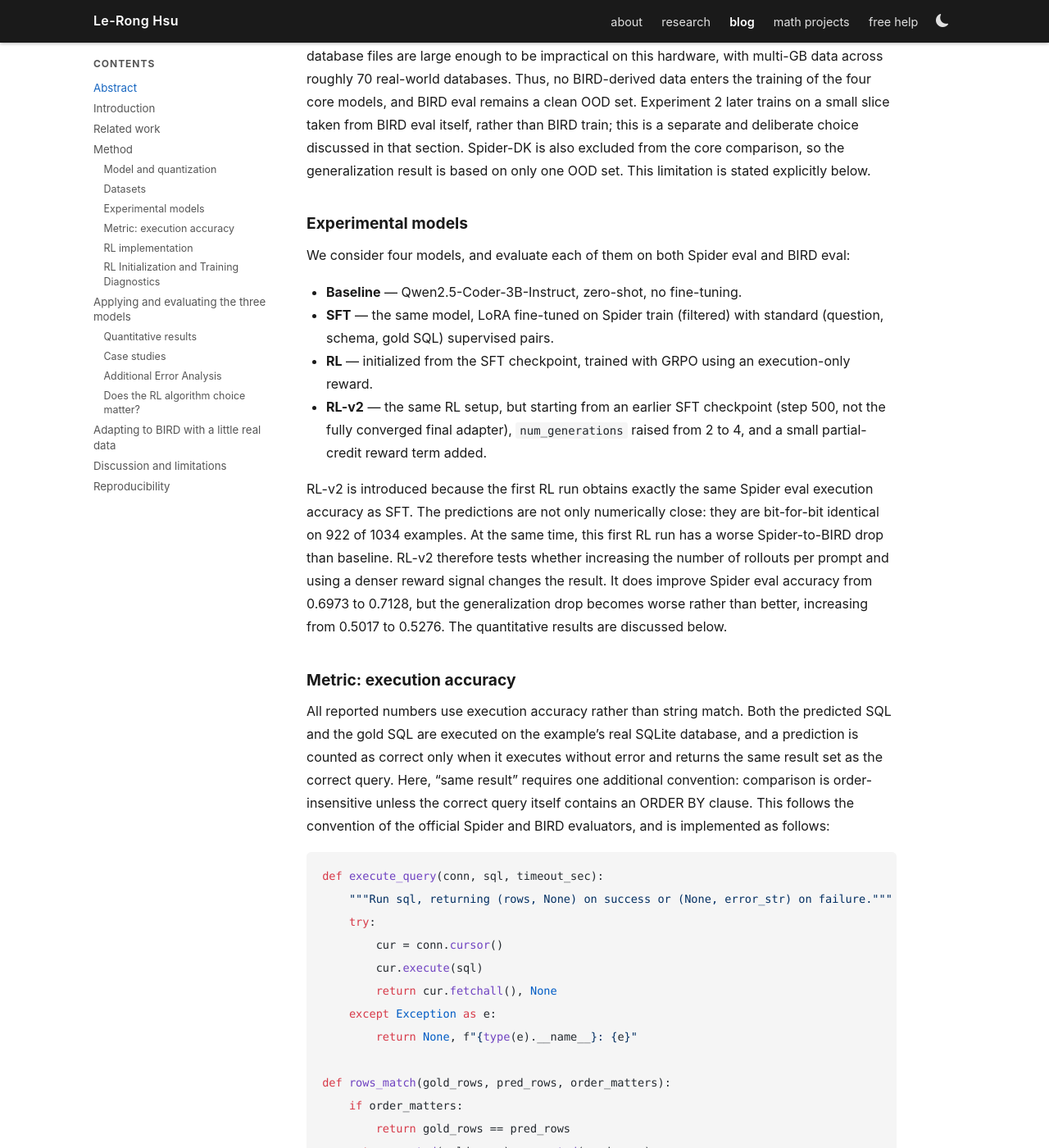
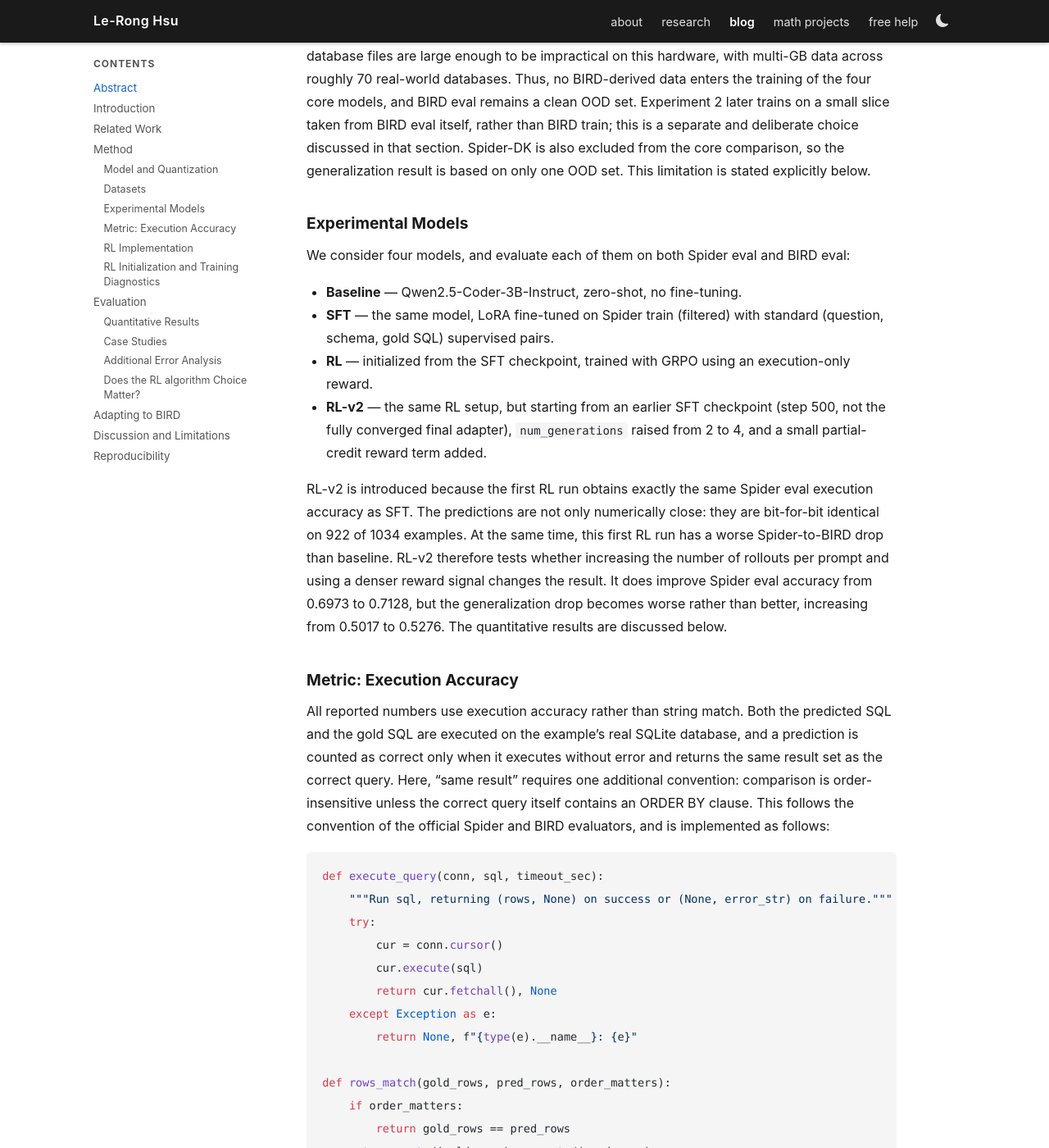
Before and after one commit to levi-hsu/levi-hsu.github.io, a Jekyll site: the page built from _posts/2026-08-13-text-to-sql.md, in a window 1280 px wide and 1400 px high, scrolled down 3549 px. Shown: the whole window at 82% size. Built offline with Jekyll 4.4.1, drawn with Linux system fonts in a browser that asks for light colours; some of the changed text lies outside the part shown.

Commit message:
20260816-4

```diff
--- a/_posts/2026-08-13-text-to-sql.md
+++ b/_posts/2026-08-13-text-to-sql.md
@@ -31,7 +31,7 @@ This project studies a narrower and more answerable version of the question cons
 
 There are two main findings. First, the observed benefit of post-training is entirely in-distribution: every post-trained model improves on Spider but performs worse than the untouched zero-shot model on BIRD. Thus, in this experiment, better in-distribution performance does not translate into better out-of-distribution performance. Second, the error analysis helps explain this result by showing how the error distribution changes after post-training.
 
-## Related work
+## Related Work
 
 SQL-R1, Reasoning-SQL, and Arctic-Text2SQL-R1 train Qwen2.5-Coder-family models with GRPO-style, execution-verifiable rewards, and report that RL post-training improves over SFT-only baselines by several execution-accuracy points at 7B-32B scale. In particular, Arctic-Text2SQL-R1 finds that a simple execution-only reward performs better than more complicated partial-credit reward schemes, and that initializing RL from a converged SFT checkpoint performs better than starting RL from an untrained base. This project adopts both design choices directly instead of re-deriving them. Since Qwen2.5-Coder is also the shared base-model family in this literature and OmniSQL, the 3B-scale results here are comparable in type, although not necessarily in magnitude, to those papers.
 
@@ -39,7 +39,7 @@ None of the papers above reports a per-category error breakdown. They report agg
 
 ## Method
 
-### Model and quantization
+### Model and Quantization
 
 All models use exactly the same base model, Qwen2.5-Coder-3B-Instruct. Therefore, the architecture, parameter count, and tokenizer are fixed, and only the post-training procedure changes. Training uses QLoRA: the base weights are quantized to 4-bit NF4 at loading time and then frozen, while LoRA adapters are trained on top in bf16. Since the term "QLoRA" alone does not show the actual configuration choices, the implementation used in this project is given below:
 
@@ -77,7 +77,7 @@ Only the adapter is updated or saved, while the base model on disk remains uncha
 
 Spider train (full) and Spider eval are the main training and in-distribution evaluation sets. Spider train (filtered), the 2000-example subset actually used for training, is a filtered subset of the 8659-example Spider train (full) release rather than the entire training split. BIRD eval is used as the out-of-distribution set. It is not used for training in any of the four core models, so we use the accuracy gap between Spider eval and BIRD eval as a simple measure of the OOD performance drop. BIRD train, the official training split, is excluded entirely because its per-database files are large enough to be impractical on this hardware, with multi-GB data across roughly 70 real-world databases. Thus, no BIRD-derived data enters the training of the four core models, and BIRD eval remains a clean OOD set. Experiment 2 later trains on a small slice taken from BIRD eval itself, rather than BIRD train; this is a separate and deliberate choice discussed in that section. Spider-DK is also excluded from the core comparison, so the generalization result is based on only one OOD set. This limitation is stated explicitly below.
 
-### Experimental models
+### Experimental Models
 
 We consider four models, and evaluate each of them on both Spider eval and BIRD eval:
 
@@ -88,7 +88,7 @@ We consider four models, and evaluate each of them on both Spider eval and BIRD
 
 RL-v2 is introduced because the first RL run obtains exactly the same Spider eval execution accuracy as SFT. The predictions are not only numerically close: they are bit-for-bit identical on 922 of 1034 examples. At the same time, this first RL run has a worse Spider-to-BIRD drop than baseline. RL-v2 therefore tests whether increasing the number of rollouts per prompt and using a denser reward signal changes the result. It does improve Spider eval accuracy from 0.6973 to 0.7128, but the generalization drop becomes worse rather than better, increasing from 0.5017 to 0.5276. The quantitative results are discussed below.
 
-### Metric: execution accuracy
+### Metric: Execution Accuracy
 
 All reported numbers use execution accuracy rather than string match. Both the predicted SQL and the gold SQL are executed on the example's real SQLite database, and a prediction is counted as correct only when it executes without error and returns the same result set as the correct query. Here, "same result" requires one additional convention: comparison is order-insensitive unless the correct query itself contains an ORDER BY clause. This follows the convention of the official Spider and BIRD evaluators, and is implemented as follows:
 
@@ -110,7 +110,7 @@ def rows_match(gold_rows, pred_rows, order_matters):
 
 Each database is opened in read-only mode. Therefore, a malformed or adversarial prediction cannot modify the database file; it simply fails to execute and is counted as incorrect.
 
-### RL implementation
+### RL Implementation
 
 The RL model uses GRPO through TRL's `GRPOTrainer`, continuing from the SFT model's LoRA adapter rather than starting from a new adapter. GRPO does not require a separate value model or reward model. Instead, the advantage is computed from the mean and standard deviation of multiple sampled completions for each prompt. This is suitable for an execution-verifiable reward and is substantially lighter on an 8GB GPU than PPO's three-model setup. The reward function directly reuses the same `execute_query` and `rows_match` functions shown above, rather than implementing them again. Therefore, the training reward and offline evaluation accuracy use exactly the same computation:
 
@@ -148,9 +148,9 @@ Degenerate outputs require a separate diagnostic because execution-based rewards
 
 For this reason, the same diagnostics are repeated periodically during RL training rather than applied only to the initial SFT checkpoint. The callback runs every few hundred optimizer steps and tracks degenerate outputs, schema hallucinations, and the other sanity-check statistics throughout training. This makes it possible to detect reward hacking or template collapse introduced by RL even when these behaviors are absent at initialization.
 
-## Applying and evaluating the three models
+## Evaluation
 
-### Quantitative results
+### Quantitative Results
 
 The full scorecard is available at `runs/blog_artifacts/experiment1_scorecard.txt`. The execution-accuracy rows are:
 
@@ -201,7 +201,7 @@ The relevant Spider eval rows below report the rate of each category among the i
 
 Every post-trained model has a lower schema-column-error rate and a lower join-structure-mismatch rate than baseline. In particular, SFT and RL are better at selecting the correct column and constructing the correct join, which is the kind of structural competence that fine-tuning on gold SQL should teach. However, `other_wrong_result`—the catch-all category for executable wrong-result queries that are not captured by the structural checks above—increases from 0.2705 for baseline to about 0.35-0.37 after post-training. Manual inspection shows that many of these errors involve wrong values, plausible but incorrect columns, or incorrect conditions. Therefore, post-training does not reduce all types of errors uniformly. The error distribution shifts away from some structural errors and toward the residual `other_wrong_result` category, which contains many value-level mistakes in our manual inspection. On Spider eval, the net effect is still a large accuracy improvement. On BIRD eval, the same trade-off remains visible, but the net effect changes sign. This error shift helps explain the generalization drop above: the types of mistakes reduced on Spider are not necessarily the ones that dominate on BIRD.
 
-### Case studies
+### Case Studies
 
 **A clean structural fix.** Consider the same Spider eval question from `concert_singer`: "What are all distinct countries where singers above age 20 are from?" Baseline, SFT, and RL-v2 all answer this question. The gold SQL uses only one table:
 
@@ -271,7 +271,7 @@ The three case studies above illustrate schema linking, syntax errors, and out-o
 
 **Schema hallucination.** For the question "Show the name and the release year of the song by the youngest singer.", SFT joins `singer` with a table named `song`. However, this table does not exist in the database; the song-related attributes are stored directly in `singer`. SQLite therefore returns `no such table: song`. This example shows a table-level schema hallucination rather than the more common case of predicting a nonexistent column.
 
-### Does the RL algorithm choice matter?
+### Does the RL algorithm Choice Matter?
 
 RLOO and Dr. GRPO are evaluated as algorithm-swap replicates of the RL-continue setup below. The starting checkpoint and training data are kept fixed, and only the optimizer's advantage estimator is changed:
 
@@ -305,7 +305,7 @@ The BIRD continue cross-database EX results for all six variants are shown below
 
 The total spread across the six variants is only 0.0047, corresponding to about five examples on a 1071-example evaluation set. Neither changing the advantage estimator nor using the two-phase curriculum in the v2 variants changes this number in a consistent direction. Therefore, this experiment does not provide evidence that changing the advantage estimator improves performance.
 
-## Adapting to BIRD with a little real data
+## Adapting to BIRD
 
 The second experiment studies adaptation using a small amount of real BIRD data. Starting from the Spider-only SFT checkpoint, we continue training on a small pool of 122 real BIRD examples from two schemas, `california_schools` and `debit_card_specializing`. We compare SFT-continue and RL-continue on three evaluation slices: Spider eval, to check whether continuing on BIRD removes Spider competence; the BIRD continue same-schema slice, which uses the same two schemas but unseen questions and therefore serves as a same-schema generalization check; and the BIRD continue cross-database slice, which contains seven databases completely disjoint from the training pool and serves as the actual transfer test.
 
@@ -327,7 +327,7 @@ Second, RL-continue performs much worse on the BIRD continue same-schema slice:
 
 Training reward increases during the run, so the policy is optimizing the training objective, while BIRD continue same-schema EX drops within the first ten steps and then remains at one correct example for the rest of training. The degenerate-output rate stays at 0.0 and the schema-hallucination rate remains unchanged, so the failure is neither template collapse nor learning to repeatedly output a fixed placeholder. The health monitoring designed for these failure modes confirms this directly. A more plausible explanation is that training reward becomes less aligned with actual correctness on such a small training pool. With only 122 training examples, a 40-step GRPO run can increase its own training-batch reward, partly through the partial-credit term for "executed but wrong", without transferring this improvement to the BIRD continue same-schema questions. SFT-continue optimizes a fixed supervised loss directly against gold SQL rather than a sampled partial-credit reward, so it is not exposed to the same failure mode, which is consistent with its higher same-schema result.
 
-## Discussion and limitations
+## Discussion and Limitations
 
 The training data in this project is much smaller than the training data used in SQL-R1, Reasoning-SQL, and Arctic-Text2SQL-R1. Therefore, our accuracy numbers are not directly comparable with the results in those papers. We mainly compare whether SFT and RL show similar trends, but the difference in model and training scale should still be kept in mind.
 
```
